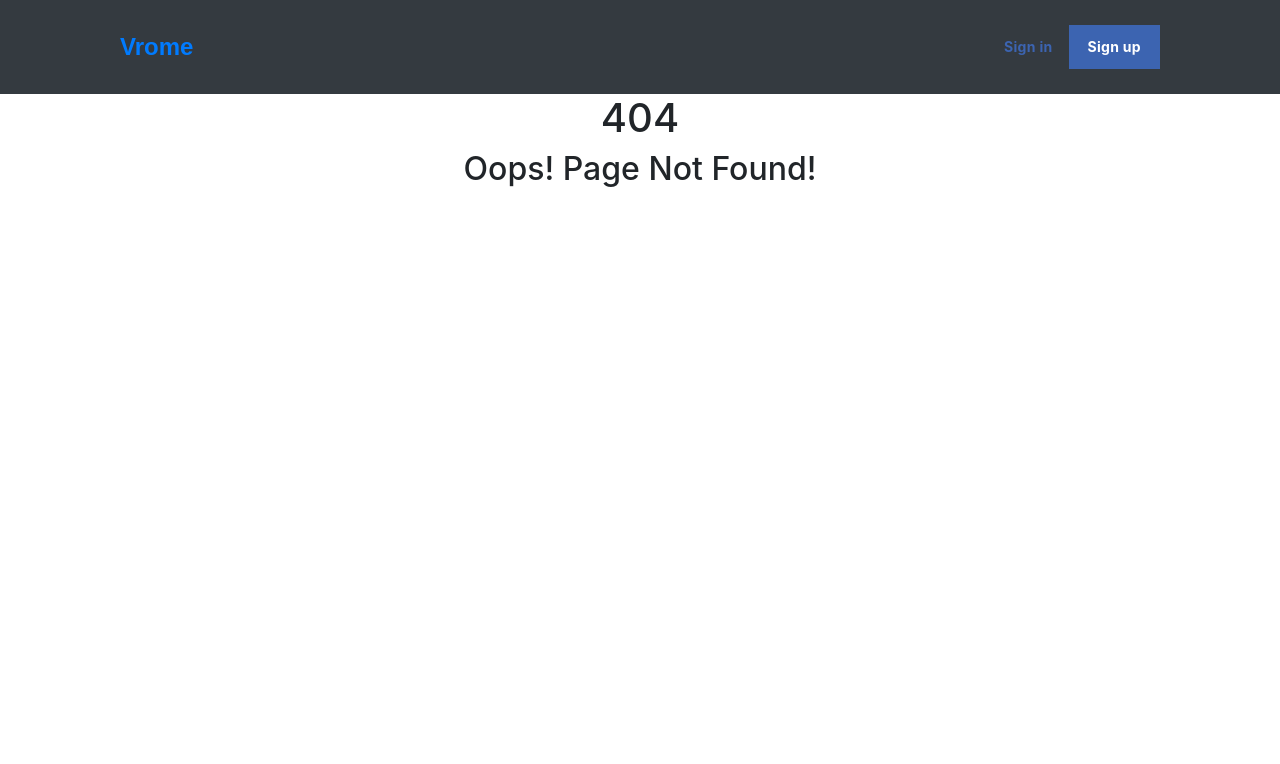
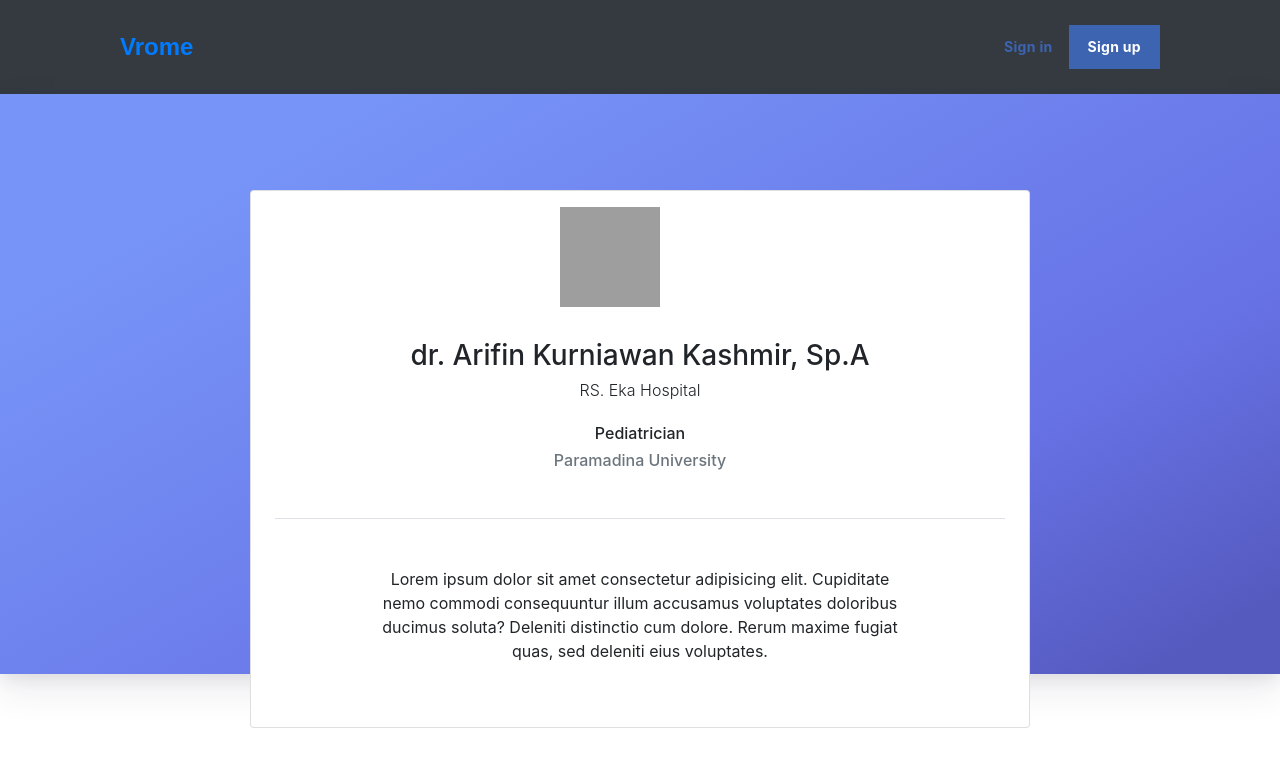
Before and after one commit to igaalicya/final-project, a React (Create React App) app: page /vaccineDetails in a window 1280 px wide. Before the commit this address had no page. Shown: the top 764 px of the page. Built offline with nearby package versions, Linux system fonts and the light colour scheme; grey boxes are pictures that could not be loaded.

Commit message:
update card

```diff
--- a/src/App.jsx
+++ b/src/App.jsx
@@ -22,6 +22,7 @@ import AdminMembers from "./screens/Admin/AdminMembers";
 import AdminDoctors from "./screens/Admin/AdminDoctors";
 import AdminVaccine from "./screens/Admin/AdminVaccine";
 import Vaccine from "./screens/Vaccine/Vaccine";
+import VaccineDetails from "./screens/VaccineDetails/VaccineDetails";
 
 const cookieObj = new Cookie();
 
@@ -59,6 +60,7 @@ class App extends React.Component {
           <Route path="/profileDoctor" component={ProfileDoctor} />
           <Route path="/doctors" component={Doctors} />
           <Route path="/vaccine" component={Vaccine} />
+          <Route path="/vaccineDetails" component={VaccineDetails} />
           <Route path="/test" component={Test} />
           {this.renderAdminRoutes()}
           <Route path="*" component={PageNotFound} />
--- a/src/components/Cards/DoctorCard.tsx
+++ b/src/components/Cards/DoctorCard.tsx
@@ -22,7 +22,7 @@ class DoctorCard extends React.Component<DoctorCardProps> {
     // const { id, fullName, address, image } = this.props.data;
 
     return (
-      <div className="col-md-6 col-lg-3">
+      <div>
         <div className="doctor">
           <div className="d-flex">
             <img
--- a/src/components/Cards/VaccineCard.css
+++ b/src/components/Cards/VaccineCard.css
@@ -1,4 +1,6 @@
-.vaccine-card {
-  border-radius: 12px;
-  border: 1px solid gray;
+.vaccine-image {
+  transition: all 0.15s ease;
+  width: 100px;
+  height: 100px;
+  object-fit: cover;
 }
--- a/src/components/Cards/VaccineCard.tsx
+++ b/src/components/Cards/VaccineCard.tsx
@@ -7,7 +7,7 @@ import "./VaccineCard.css";
 interface VaccineCardData {
   id?: number;
   vaccineName?: string;
-  price?: number;
+  price: number;
   ageOfDose?: number;
   brand?: string;
   desc?: string;
@@ -19,25 +19,37 @@ type VaccineCardProps = {
 
 class VaccineCard extends React.Component<VaccineCardProps> {
   render() {
-    // const { id, fullName, address, image } = this.props.data;
-
+    const { price } = this.props.data;
     return (
-      <div className="col-md-4 col-lg-3">
-        <div className="vaccine-card p-2">
-          <div className="d-flex">
-            <FontAwesomeIcon
-              icon={faHeart}
-              style={{ fontSize: 50, color: "red" }}
-            />
-            <div className="text pt-3">
-              <h3 className="mb-2">{this.props.data.vaccineName}</h3>
-              <span className="text-primary mb-2">{this.props.data.price}</span>
-              <div>
-                <p style={{ fontSize: 12 }}>{this.props.data.desc}</p>
+      <div>
+        {/* <div className="p-2"> */}
+        <div className="d-flex">
+          <div className="row">
+            <div className="col-lg-4 col-md-3">
+              <img
+                style={{ objectFit: "contain" }}
+                alt="..."
+                className="vaccine-image mt-3"
+                src="https://blue.kumparan.com/image/upload/fl_progressive,fl_lossy,c_fill,q_auto:best,w_640/v1527750304/ge2j5wjtigw1rdc2yvji.jpg"
+              />
+            </div>
+            <div className="col-lg-8 col-md-6">
+              <div className="pt-3">
+                <h3 className="mb-2">{this.props.data.vaccineName}</h3>
+                <span className="text-primary mb-2">
+                  {new Intl.NumberFormat("id-ID", {
+                    style: "currency",
+                    currency: "IDR",
+                  }).format(price)}
+                </span>
+                <div>
+                  <p style={{ fontSize: 12 }}>{this.props.data.desc}</p>
+                </div>
               </div>
             </div>
           </div>
         </div>
+        {/* </div> */}
       </div>
     );
   }
--- a/src/screens/Doctors/Doctors.jsx
+++ b/src/screens/Doctors/Doctors.jsx
@@ -2,41 +2,8 @@ import React from "react";
 import "./Doctors.css";
 import Axios from "axios";
 import { API_URL } from "../../constants/API";
-// import { Link } from "react-router-dom";
+import { Link } from "react-router-dom";
 import DoctorCard from "../../components/Cards/DoctorCard.tsx";
-
-// const dummy = [
-//   {
-//     fullName: "Doctor 1",
-//     image:
-//       "https://d1ojs48v3n42tp.cloudfront.net/personnels/242073_18-2-2020_16-38-29.jpg",
-//     specialist: "hdkasdhkjhfksahf",
-//     address: "BSD",
-//     desc:
-//       "I am an ambitious workaholic, but apart from that, pretty simple person.",
-//     id: 1,
-//   },
-//   {
-//     fullName: "Doctor 2",
-//     image:
-//       "https://d1ojs48v3n42tp.cloudfront.net/personnels/242073_18-2-2020_16-38-29.jpg",
-//     specialist: "hdkasdhkjhfksahf",
-//     address: "BSD",
-//     desc:
-//       "I am an ambitious workaholic, but apart from that, pretty simple person.",
-//     id: 2,
-//   },
-//   {
-//     fullName: "Doctorr 3",
-//     image:
-//       "https://d1ojs48v3n42tp.cloudfront.net/personnels/242073_18-2-2020_16-38-29.jpg",
-//     specialist: "hdkasdhkjhfksahf",
-//     address: "BSD",
-//     desc:
-//       "I am an ambitious workaholic, but apart from that, pretty simple person.",
-//     id: 3,
-//   },
-// ];
 
 class Doctors extends React.Component {
   state = {
@@ -59,12 +26,13 @@ class Doctors extends React.Component {
     return this.state.doctorList.map((val) => {
       console.log(val);
       return (
-        // <Link
-        //   to={`/doctors/${val.id}`}
-        //   style={{ textDecoration: "none", color: "inherit" }}
-        // >
-        <DoctorCard data={val} className="m-2" />
-        // </Link>
+        <Link
+          className="col-md-6 col-lg-3"
+          to={`/doctors/${val.id}`}
+          style={{ textDecoration: "none", color: "inherit" }}
+        >
+          <DoctorCard data={val} className="m-2" />
+        </Link>
       );
     });
   };
--- a/src/screens/Vaccine/Vaccine.css
+++ b/src/screens/Vaccine/Vaccine.css
@@ -1,4 +1,9 @@
 .vaccine-area {
-  padding-top: 50px;
+  padding-top: 180px;
   background: #f5fbff;
 }
+
+.vaccine-card {
+  border-radius: 12px;
+  border: 1px solid gray;
+}
--- a/src/screens/Vaccine/Vaccine.jsx
+++ b/src/screens/Vaccine/Vaccine.jsx
@@ -2,7 +2,7 @@ import React from "react";
 import "./Vaccine.css";
 import Axios from "axios";
 import { API_URL } from "../../constants/API";
-// import { Link } from "react-router-dom";
+import { Link } from "react-router-dom";
 import VaccineCard from "../../components/Cards/VaccineCard";
 
 class Vaccine extends React.Component {
@@ -25,7 +25,15 @@ class Vaccine extends React.Component {
   renderVaccine = () => {
     return this.state.vaccineList.map((val) => {
       console.log(val);
-      return <VaccineCard data={val} className="m-2" />;
+      return (
+        <Link
+          className="vaccine-card col-md-4 col-lg-3 m-3"
+          to={`/vaccineDetails/${val.id}`}
+          style={{ textDecoration: "none", color: "inherit" }}
+        >
+          <VaccineCard data={val} className="m-5" />
+        </Link>
+      );
     });
   };
 
@@ -36,7 +44,7 @@ class Vaccine extends React.Component {
   render() {
     return (
       <div>
-        <div className="vaccine-area">
+        <div className="doctor-area">
           <div className="container p-0">
             <div className="row justify-content-center mb-5 pb-2">
               <div className="col-md-8 text-center">
--- /dev/null
+++ b/src/screens/VaccineDetails/VaccineDetails.css
@@ -0,0 +1,8 @@
+.vaccine-image {
+  max-width: 180px;
+  transition: all 0.15s ease;
+}
+
+.rounded {
+  border-radius: 50% !important;
+}
--- /dev/null
+++ b/src/screens/VaccineDetails/VaccineDetails.jsx
@@ -0,0 +1,54 @@
+import React from "react";
+import { Card, Row, Col } from "reactstrap";
+import "./VaccineDetails.css";
+
+class VaccineDetails extends React.Component {
+  render() {
+    return (
+      <div style={{ display: "block" }}>
+        <div className="container-profile p-5">
+          <Row className="justify-content-center pt-5">
+            <Col lg="8">
+              <Card>
+                <div className="px-4">
+                  <Row className="justify-content-center">
+                    <Col sm="6" lg="3">
+                      <div className="vaccine-image">
+                        <img
+                          alt="..."
+                          className="vaccine-image mt-3"
+                          src="https://blue.kumparan.com/image/upload/fl_progressive,fl_lossy,c_fill,q_auto:best,w_640/v1527750304/ge2j5wjtigw1rdc2yvji.jpg"
+                        />
+                      </div>
+                    </Col>
+                  </Row>
+                  <div className="text-center mt-5">
+                    <h3>dr. Arifin Kurniawan Kashmir, Sp.A</h3>
+                    <h6 className="font-weight-light">RS. Eka Hospital</h6>
+                    <h6 className="mt-4">Pediatrician</h6>
+                    <h6 className="text-secondary">Paramadina University</h6>
+                  </div>
+                  <div className="mt-5 py-5 border-top text-center">
+                    <Row className="justify-content-center">
+                      <Col lg="9">
+                        <p>
+                          Lorem ipsum dolor sit amet consectetur adipisicing
+                          elit. Cupiditate nemo commodi consequuntur illum
+                          accusamus voluptates doloribus ducimus soluta?
+                          Deleniti distinctio cum dolore. Rerum maxime fugiat
+                          quas, sed deleniti eius voluptates.
+                        </p>
+                      </Col>
+                    </Row>
+                  </div>
+                </div>
+              </Card>
+            </Col>
+          </Row>
+        </div>
+      </div>
+    );
+  }
+}
+
+export default VaccineDetails;
```
